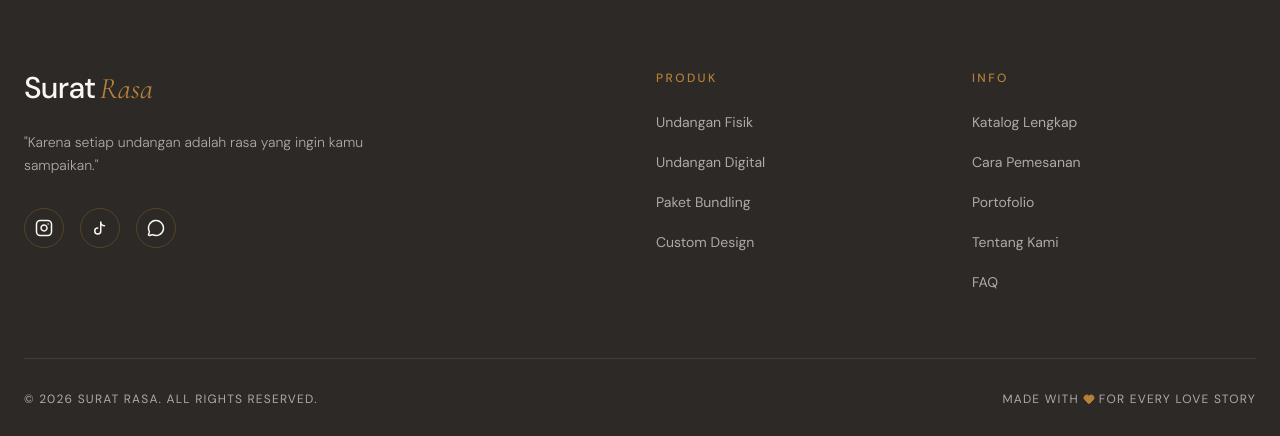
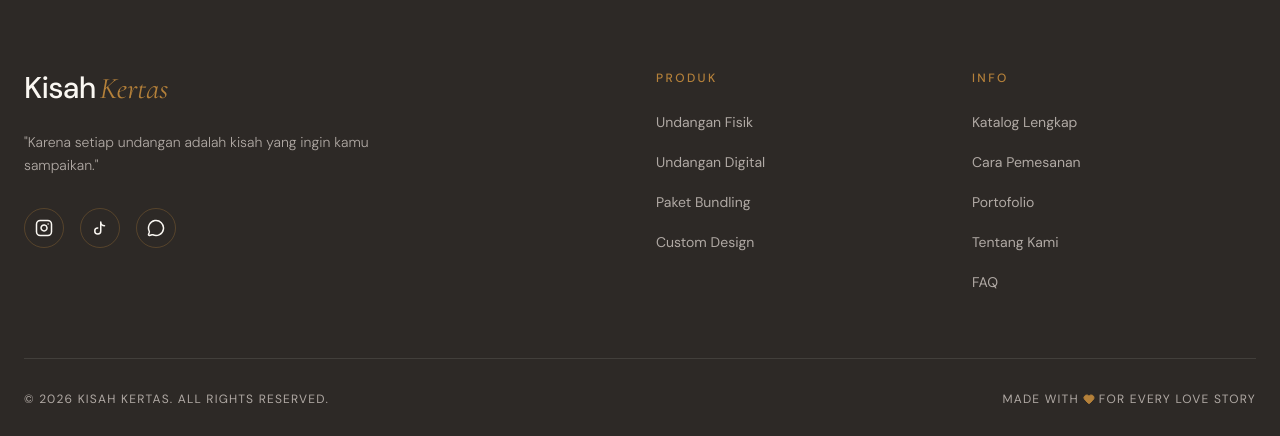
Before and after one commit to reginoorv/Kisah-Kertas, a React (Vite) app: page / in a window 1280 px wide. Shown: the part 4633-5069 px from the top of the page. Built offline with nearby package versions, Linux system fonts and the light colour scheme; no server answers; the database is empty.

Commit message:
pesan update

```diff
--- a/index.html
+++ b/index.html
@@ -4,7 +4,7 @@
     <meta charset="UTF-8" />
     <meta name="viewport" content="width=device-width, initial-scale=1.0" />
     <link rel="icon" type="image/svg+xml" href="/favicon.svg" />
-    <title>Surat Rasa | Undangan Pernikahan Elegan</title>
+    <title>Kisah Kertas | Undangan Pernikahan Elegan</title>
   </head>
   <body>
     <div id="root"></div>
--- a/src/components/Footer.jsx
+++ b/src/components/Footer.jsx
@@ -9,11 +9,11 @@ export default function Footer() {
           {/* Left Column */}
           <div className="sm:col-span-2 lg:col-span-6">
             <a href="#" className="inline-flex items-baseline gap-1 text-3xl mb-6">
-              <span className="font-sans font-medium text-ivory tracking-tight">Surat</span>
-              <span className="font-serif italic text-copper">Rasa</span>
+              <span className="font-sans font-medium text-ivory tracking-tight">Kisah</span>
+              <span className="font-serif italic text-copper">Kertas</span>
             </a>
             <p className="font-sans text-[#B0A9A4] font-light text-sm max-w-sm mb-8 leading-relaxed">
-              "Karena setiap undangan adalah rasa yang ingin kamu sampaikan."
+              "Karena setiap undangan adalah kisah yang ingin kamu sampaikan."
             </p>
             <div className="flex gap-4">
               <a href="#" className="w-10 h-10 rounded-full border-[0.5px] border-copper/30 flex items-center justify-center text-ivory hover:bg-copper hover:border-copper transition-colors">
@@ -55,7 +55,7 @@ export default function Footer() {
         {/* Bottom Bar */}
         <div className="pt-8 border-t-[0.5px] border-[rgba(250,247,242,0.1)] flex flex-col md:flex-row justify-between items-center gap-4">
           <p className="font-sans text-xs text-[#B0A9A4] tracking-widest uppercase">
-            &copy; {new Date().getFullYear()} Surat Rasa. All rights reserved.
+            &copy; {new Date().getFullYear()} Kisah Kertas. All rights reserved.
           </p>
           <p className="font-sans text-xs text-[#B0A9A4] tracking-widest uppercase flex items-center gap-1">
             Made with <Heart size={12} fill="var(--copper)" color="var(--copper)" /> for every love story
--- a/src/pages/About.jsx
+++ b/src/pages/About.jsx
@@ -22,7 +22,7 @@ export default function About() {
           </span>
           <h1 className="font-serif text-4xl md:text-5xl lg:text-7xl text-charcoal font-light mb-8 leading-tight">
             Merangkai Cerita, <br />
-            <span className="italic text-copper">Menyatukan Rasa</span>
+            <span className="italic text-copper">Mengabadikan Kisah</span>
           </h1>
           <p className="font-sans text-smoke text-lg md:text-xl font-light leading-relaxed max-w-2xl mx-auto">
             Kami percaya bahwa undangan bukan sekadar secarik kertas atau tautan digital. Ia adalah sapaan pertama dari hari bahagia Anda, sebuah cenderamata yang akan disimpan sebagai kenangan.
@@ -56,7 +56,7 @@ export default function About() {
                 Kisah Kertas lahir dari sebuah ruang kerja kecil di sudut kota, berawal dari kecintaan kami pada seni kertas, tipografi, dan cerita-cerita romantis. Kami menyadari bahwa di era yang serba cepat ini, sentuhan personal seringkali terlupakan.
               </p>
               <p>
-                Nama "Kisah Kertas" sendiri dipilih karena kami ingin mengembalikan esensi dari sebuah undangan: sebagai surat yang membawa rasa bahagia, harapan, dan doa dari kedua mempelai kepada orang-orang terkasih.
+                Nama "Kisah Kertas" sendiri dipilih karena kami ingin mengembalikan esensi dari sebuah undangan: sebagai lembaran kertas yang membawa kisah bahagia, harapan, dan doa dari kedua mempelai kepada orang-orang terkasih.
               </p>
               <p>
                 Setiap lipatan kertas, setiap guratan tinta emas, dan setiap piksel dalam desain digital kami kerjakan dengan ketelitian tingkat tinggi. Karena bagi kami, karya yang baik adalah karya yang memiliki jiwa.
@@ -65,7 +65,7 @@ export default function About() {
 
             <div className="mt-12 pt-8 border-t-[0.5px] border-copper/30">
               <p className="font-serif italic text-2xl text-charcoal">
-                "Karena setiap undangan adalah rasa yang ingin kamu sampaikan."
+                "Karena setiap undangan adalah kisah yang ingin kamu sampaikan."
               </p>
             </div>
           </div>
```
Also changed, not shown: public/favicon.svg.
